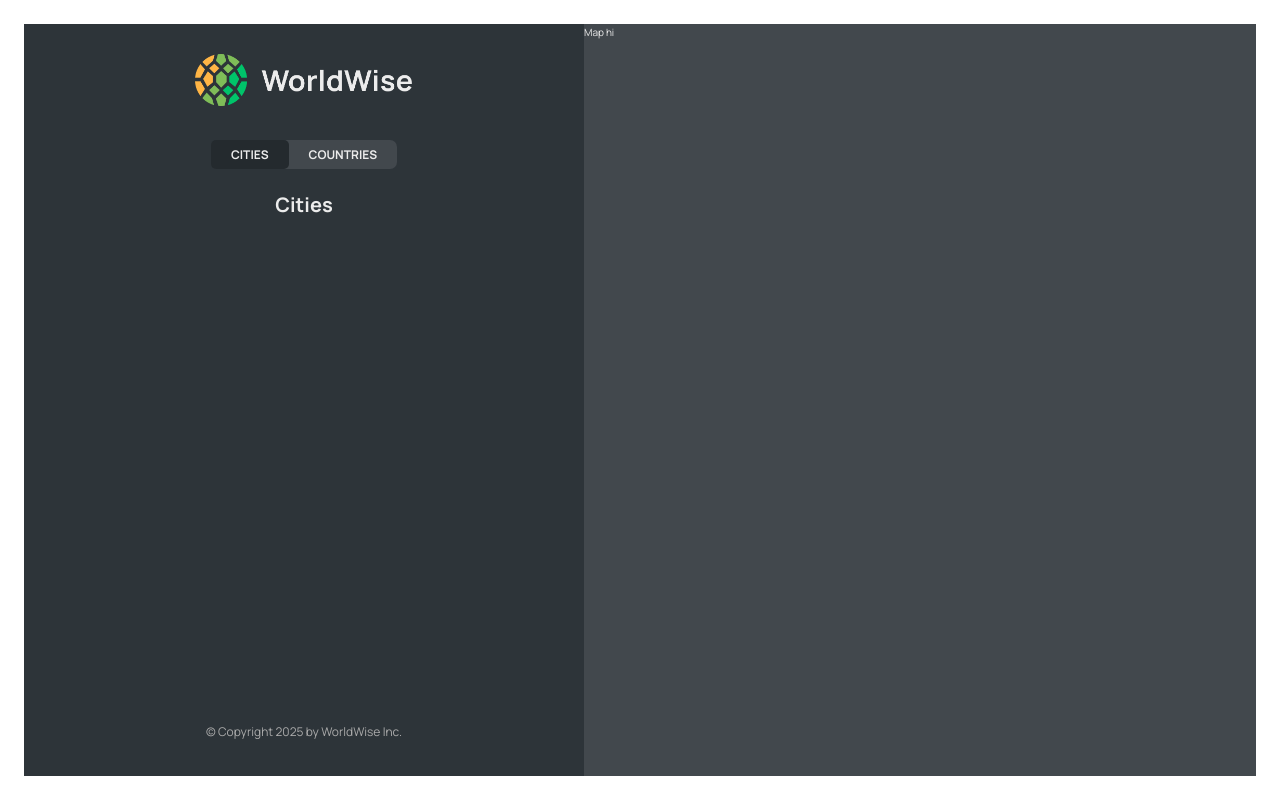
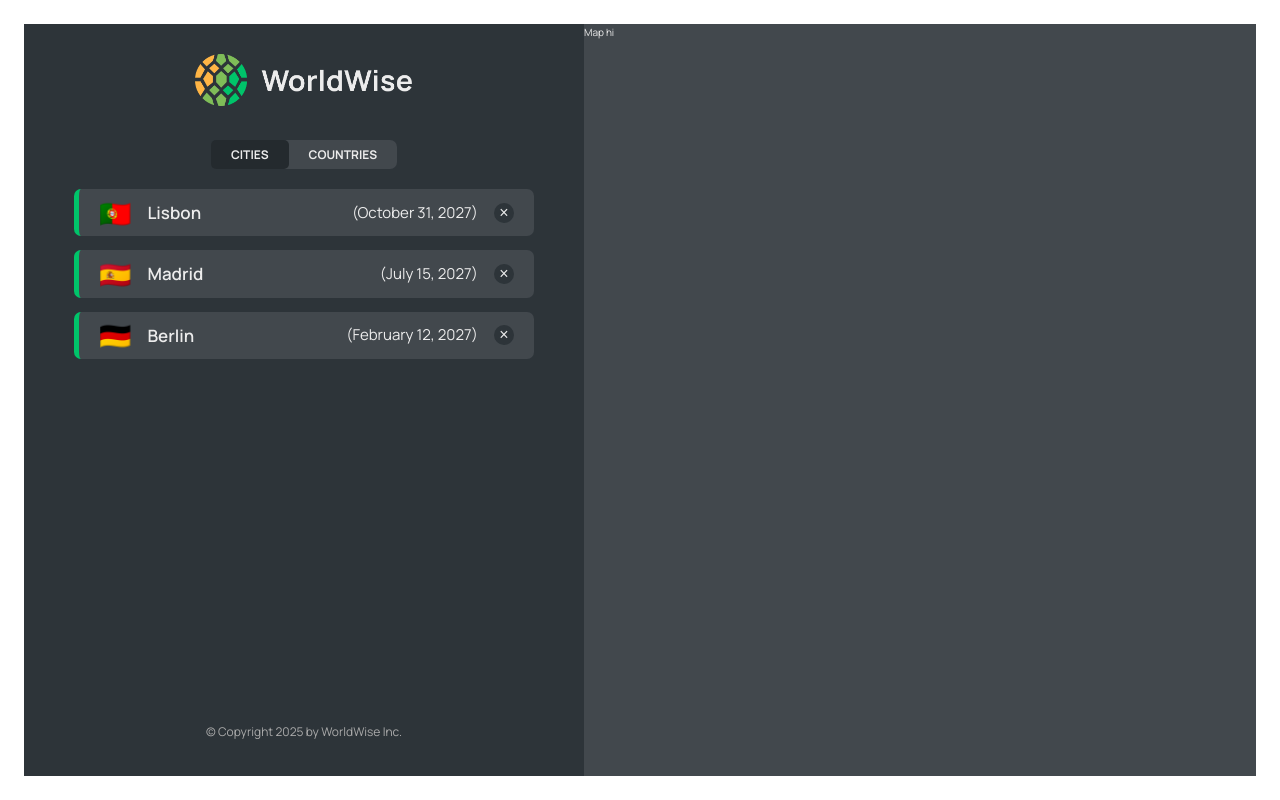
Before and after one commit to alaafawzyyyy/worldWise, a React (Vite) app: page /App/cities in a window 1280 px wide. Built offline with nearby package versions, Linux system fonts and the light colour scheme; data requests are answered from the project's data file.

Commit message:
impleminting cities list

```diff
--- a/package.json
+++ b/package.json
@@ -7,7 +7,8 @@
     "dev": "vite",
     "build": "vite build",
     "lint": "eslint . --ext js,jsx --report-unused-disable-directives --max-warnings 0",
-    "preview": "vite preview"
+    "preview": "vite preview",
+    "server": "json-server --watch src/data/cities.json --port 8000 --delay 500"
   },
   "dependencies": {
     "react": "^18.2.0",
@@ -21,6 +22,7 @@
     "eslint-plugin-react": "^7.37.5",
     "eslint-plugin-react-hooks": "^4.6.2",
     "eslint-plugin-react-refresh": "^0.4.3",
+    "json-server": "^1.0.0-beta.3",
     "react-router-dom": "^7.7.1",
     "vite": "^4.4.5",
     "vite-plugin-eslint": "^1.8.1"
--- a/src/App.jsx
+++ b/src/App.jsx
@@ -6,16 +6,37 @@
 import Pricing from './pages/Pricing';
 import Login from './pages/Login';
 import { AuthProvider } from './contexts/FakeAuthContext';
+import CityList from './components/CityList';
+import { useState, useEffect } from 'react';
 
+const BASE_URL = "http://localhost:8000";
 function App() {
+  const [cities, setCities] = useState([]);
+  const [isLoading, setIsLoading] = useState(false);
+
+  useEffect(() => {
+    async function fetchCities() {
+      try {
+        setIsLoading(true);
+        const res= await fetch(`${BASE_URL}/cities`)
+        const data=await res.json();
+        setCities(data);}
+      catch (error) {
+        alert("Error fetching cities:", error);
+    }
+      finally{
+        setIsLoading(false);
+    }}
+    fetchCities()},[])
+
   return (
   <AuthProvider>
   <BrowserRouter className="app">
     <Routes>
       <Route index element={ <Home/>}/>
       <Route path='/App' element={ <AppLayout/> }>
-      <Route index element={<h1>Welcome to the App</h1>} />
-      <Route path='cities'  element={<h1>Cities</h1>} />
+      <Route index element={<CityList cities={cities} isLoading={isLoading}/>} />
+      <Route path='cities'  element={<CityList cities={cities} isLoading={isLoading}/>} />
       <Route path='countries' element={<h1>Countries</h1>}/>
       </Route>
       <Route  index path='/pricing' element={<Pricing/>}/>
--- /dev/null
+++ b/src/components/CityItem.jsx
@@ -0,0 +1,21 @@
+import styles from './CityItem.module.css'
+function CityItem({city}) {
+
+    const formatDate = (date) =>
+  new Intl.DateTimeFormat("en", {
+    day: "numeric",
+    month: "long",
+    year: "numeric",
+  }).format(new Date(date));
+
+    const {cityName, emoji, date}=city
+    return (
+        <li className={styles.cityItem}>
+            <span className={styles.emoji}>{emoji}</span>
+            <h3 className={styles.name}>{cityName}</h3>
+            <time className={styles.date}>({formatDate(date)})</time>
+            <button className={styles.deleteBtn}>&times;</button>
+        </li>
+    );
+}
+export default CityItem;
--- /dev/null
+++ b/src/components/CityItem.module.css
@@ -0,0 +1,54 @@
+.cityItem,
+.cityItem:link,
+.cityItem:visited {
+  display: flex;
+  gap: 1.6rem;
+  align-items: center;
+
+  background-color: var(--color-dark--2);
+  border-radius: 7px;
+  padding: 1rem 2rem;
+  border-left: 5px solid var(--color-brand--2);
+  cursor: pointer;
+
+  color: inherit;
+  text-decoration: none;
+}
+
+.cityItem--active {
+  border: 2px solid var(--color-brand--2);
+  border-left: 5px solid var(--color-brand--2);
+}
+
+.emoji {
+  font-size: 2.6rem;
+  line-height: 1;
+}
+
+.name {
+  font-size: 1.7rem;
+  font-weight: 600;
+  margin-right: auto;
+}
+
+.date {
+  font-size: 1.5rem;
+}
+
+.deleteBtn {
+  height: 2rem;
+  aspect-ratio: 1;
+  border-radius: 50%;
+  border: none;
+  background-color: var(--color-dark--1);
+  color: var(--color-light--2);
+  font-size: 1.6rem;
+  font-weight: 400;
+  cursor: pointer;
+  transition: all 0.2s;
+}
+
+.deleteBtn:hover {
+  background-color: var(--color-brand--1);
+  color: var(--color-dark--1);
+}
--- /dev/null
+++ b/src/components/CityList.jsx
@@ -0,0 +1,16 @@
+import styles from './CityList.module.css'
+import Spinner from './Spinner';
+import CityItem from './CityItem';
+import Message from './Message';
+function CityList({cities, isLoading}) {
+    if (isLoading) return <Spinner/>
+
+    if(!cities.length) return <Message message="Add your first city by clicking on a city on the map"/>
+    return (
+        <ul className={styles.cityList}>
+            {cities.map((city) => (
+            <CityItem key={city.id} city={city}/>))}
+        </ul>
+    );
+}
+export default CityList;
--- /dev/null
+++ b/src/components/CityList.module.css
@@ -0,0 +1,15 @@
+.cityList {
+  width: 100%;
+  height: 65vh;
+  list-style: none;
+  overflow-y: scroll;
+  overflow-x: hidden;
+
+  display: flex;
+  flex-direction: column;
+  gap: 1.4rem;
+}
+
+.cityList::-webkit-scrollbar {
+  width: 0;
+}
--- /dev/null
+++ b/src/components/Message.jsx
@@ -0,0 +1,11 @@
+import styles from "./Message.module.css";
+
+function Message({ message }) {
+  return (
+    <p className={styles.message}>
+      <span role="img">👋</span> {message}
+    </p>
+  );
+}
+
+export default Message;
--- /dev/null
+++ b/src/components/Message.module.css
@@ -0,0 +1,7 @@
+.message {
+  text-align: center;
+  font-size: 1.8rem;
+  width: 80%;
+  margin: 2rem auto;
+  font-weight: 600;
+}
--- /dev/null
+++ b/src/components/Spinner.jsx
@@ -0,0 +1,11 @@
+import styles from "./Spinner.module.css";
+
+function Spinner() {
+  return (
+    <div className={styles.spinnerContainer}>
+      <div className={styles.spinner}></div>
+    </div>
+  );
+}
+
+export default Spinner;
--- /dev/null
+++ b/src/components/Spinner.module.css
@@ -0,0 +1,21 @@
+.spinnerContainer {
+  height: 100%;
+  display: flex;
+  align-items: center;
+  justify-content: center;
+}
+
+.spinner {
+  width: 6rem;
+  height: 6rem;
+  border-radius: 50%;
+  background: conic-gradient(#0000 10%, var(--color-light--2));
+  -webkit-mask: radial-gradient(farthest-side, #0000 calc(100% - 8px), #000 0);
+  animation: rotate 1.5s infinite linear;
+}
+
+@keyframes rotate {
+  to {
+    transform: rotate(1turn);
+  }
+}
--- /dev/null
+++ b/src/data/cities.json
@@ -0,0 +1,40 @@
+{
+  "cities": [
+    {
+      "cityName": "Lisbon",
+      "country": "Portugal",
+      "emoji": "🇵🇹",
+      "date": "2027-10-31T15:59:59.138Z",
+      "notes": "My favorite city so far!",
+      "position": {
+        "lat": 38.727881642324164,
+        "lng": -9.140900099907554
+      },
+      "id": 73930385
+    },
+    {
+      "cityName": "Madrid",
+      "country": "Spain",
+      "emoji": "🇪🇸",
+      "date": "2027-07-15T08:22:53.976Z",
+      "notes": "",
+      "position": {
+        "lat": 40.46635901755316,
+        "lng": -3.7133789062500004
+      },
+      "id": 17806751
+    },
+    {
+      "cityName": "Berlin",
+      "country": "Germany",
+      "emoji": "🇩🇪",
+      "date": "2027-02-12T09:24:11.863Z",
+      "notes": "Amazing 😃",
+      "position": {
+        "lat": 52.53586782505711,
+        "lng": 13.376933665713324
+      },
+      "id": 98443197
+    }
+  ]
+}
```
Also changed, not shown: 1 other file (tests, documents, lock files or other folders).
